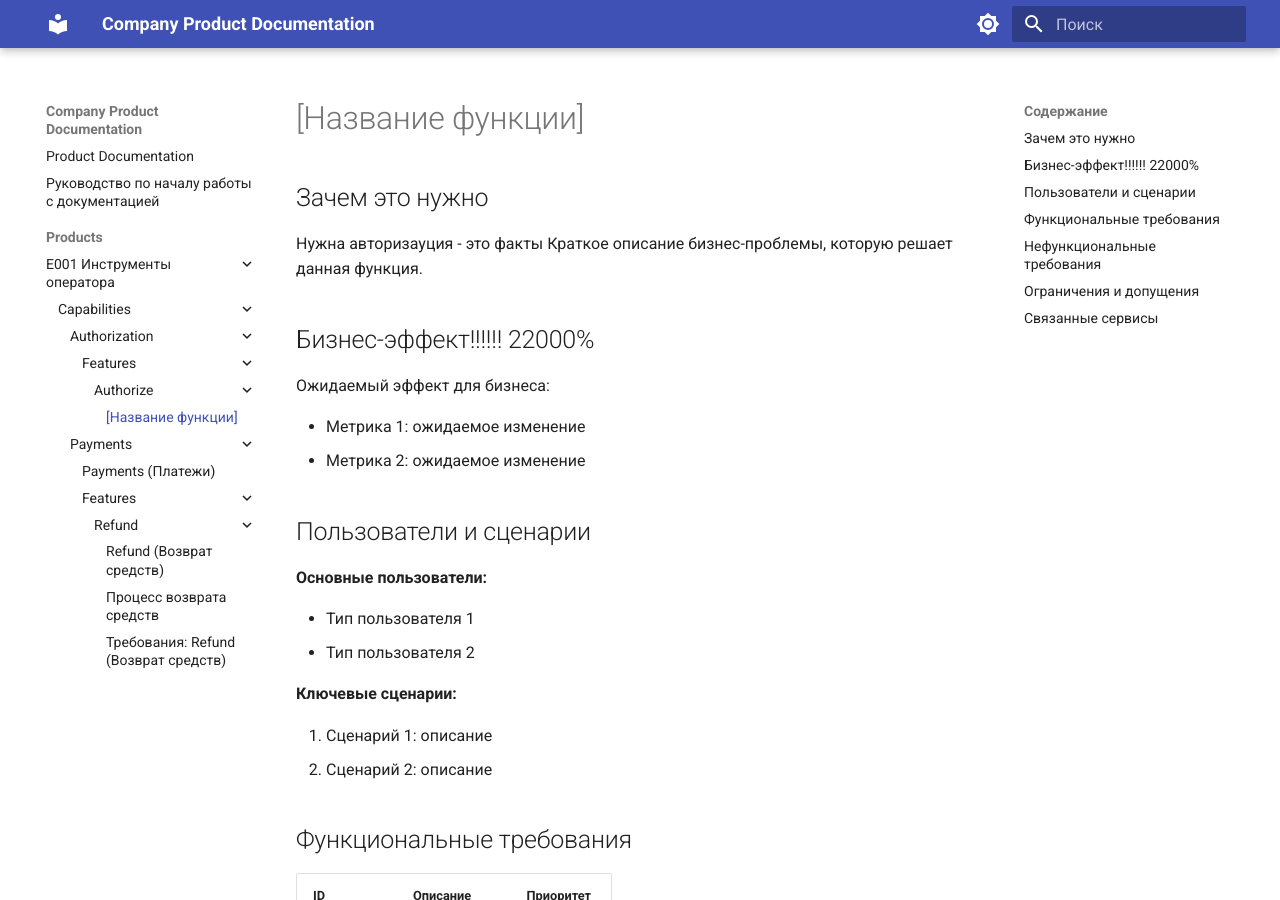
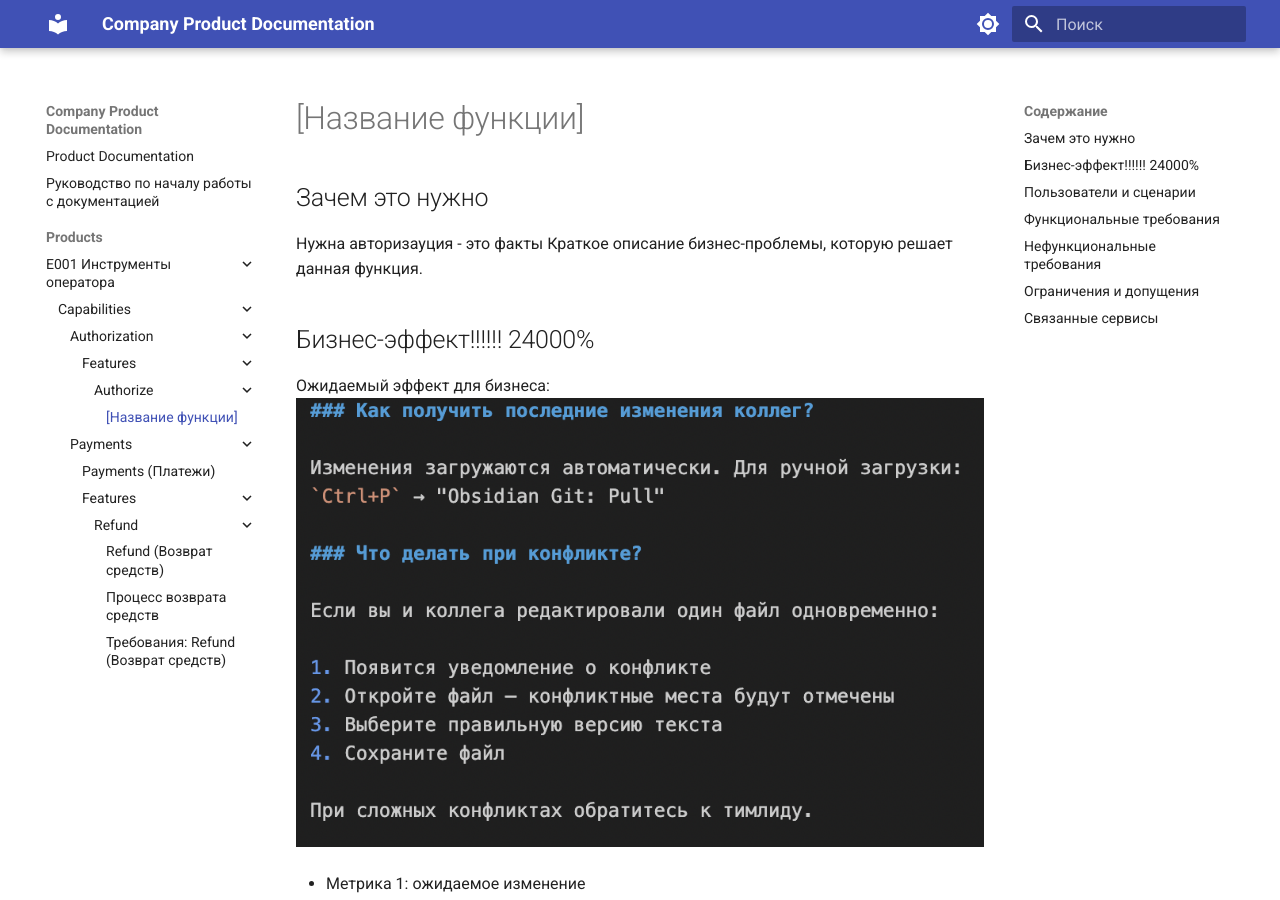
Before and after one commit to nikxcost/docs_as_code, an MkDocs documentation site: the page built from docs/products/Е001 Инструменты оператора/capabilities/authorization/features/authorize/index.md, in a window 1280 px wide and 900 px high. Built offline with MkDocs 1.6.1 and Material for MkDocs 9.7.7, drawn with Linux system fonts in a browser that asks for light colours.

Commit message:
auto: 2026-01-27 17:34

```diff
--- a/docs/products/Е001 Инструменты оператора/capabilities/authorization/features/authorize/index.md
+++ b/docs/products/Е001 Инструменты оператора/capabilities/authorization/features/authorize/index.md
@@ -5,9 +5,10 @@
 Нужна авторизауция - это факты
 Краткое описание бизнес-проблемы, которую решает данная функция.
 
-## Бизнес-эффект!!!!!! 22000%
+## Бизнес-эффект!!!!!! 24000%
 
 Ожидаемый эффект для бизнеса:
+![Скриншот](../../../../../../../assets/images/Pasted%20image%2020260127173117.png)
 
 - Метрика 1: ожидаемое изменение
 - Метрика 2: ожидаемое изменение
```
Also changed, not shown: docs/assets/images/Pasted image 20260127173117.png (added).
